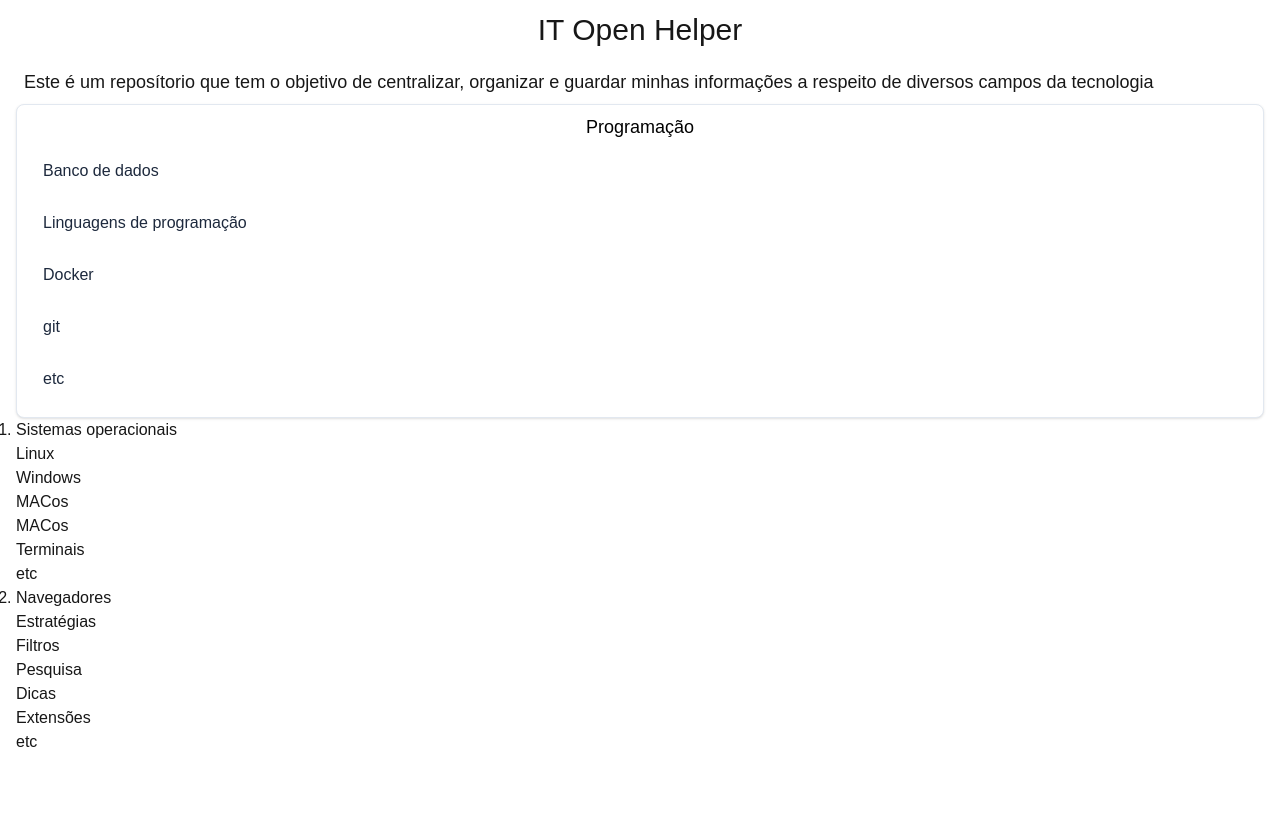
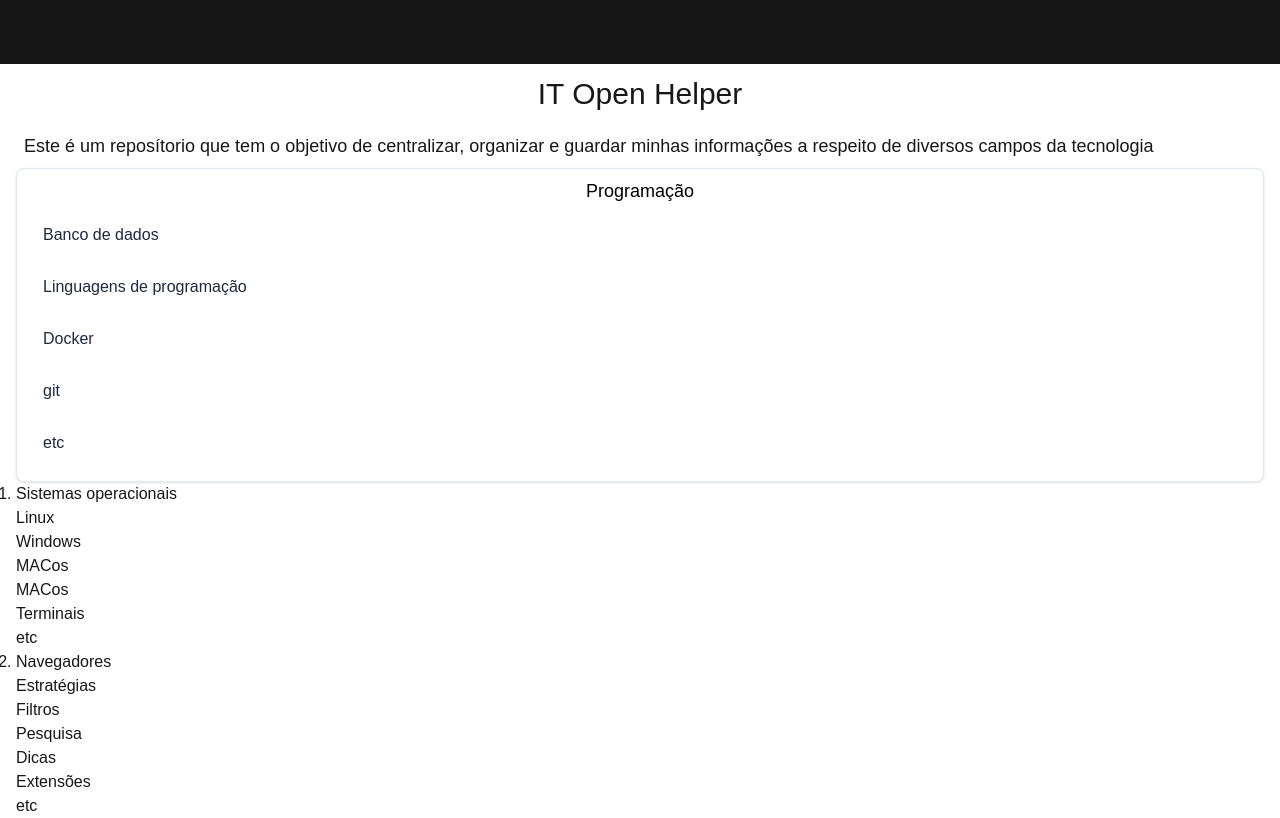
Before and after one commit to jonathaneamorim/web-it-open-helper, a Next.js app: page / in a window 1280 px wide. Built offline with nearby package versions, Linux system fonts and the light colour scheme.

Commit message:
feat: Modify main layout

```diff
--- a/src/app/layout.tsx
+++ b/src/app/layout.tsx
@@ -1,6 +1,26 @@
 import type { Metadata } from "next";
 import { Geist, Geist_Mono } from "next/font/google";
 import "./globals.css";
+import { Header } from "@/components/header/header";
+
+  const listProgramming = [
+    {
+      name: "Banco de dados",
+      url: "/databases"
+    },
+    {
+      name: "Programação",
+      url: "/"
+    },
+    {
+      name: "Docker",
+      url: "/"
+    },
+    {
+      name: "Git",
+      url: "/"
+    }
+  ];
 
 const geistSans = Geist({
   variable: "--font-geist-sans",
@@ -25,6 +45,7 @@ export default function RootLayout({
   return (
     <html lang="pt-br">
       <body className={`${geistSans.variable} ${geistMono.variable} antialiased`}>
+        <Header variant="primary" links={listProgramming} />
         <div className="lg:container lg:mx-auto lg:px-4">
           {children}
         </div>
```
